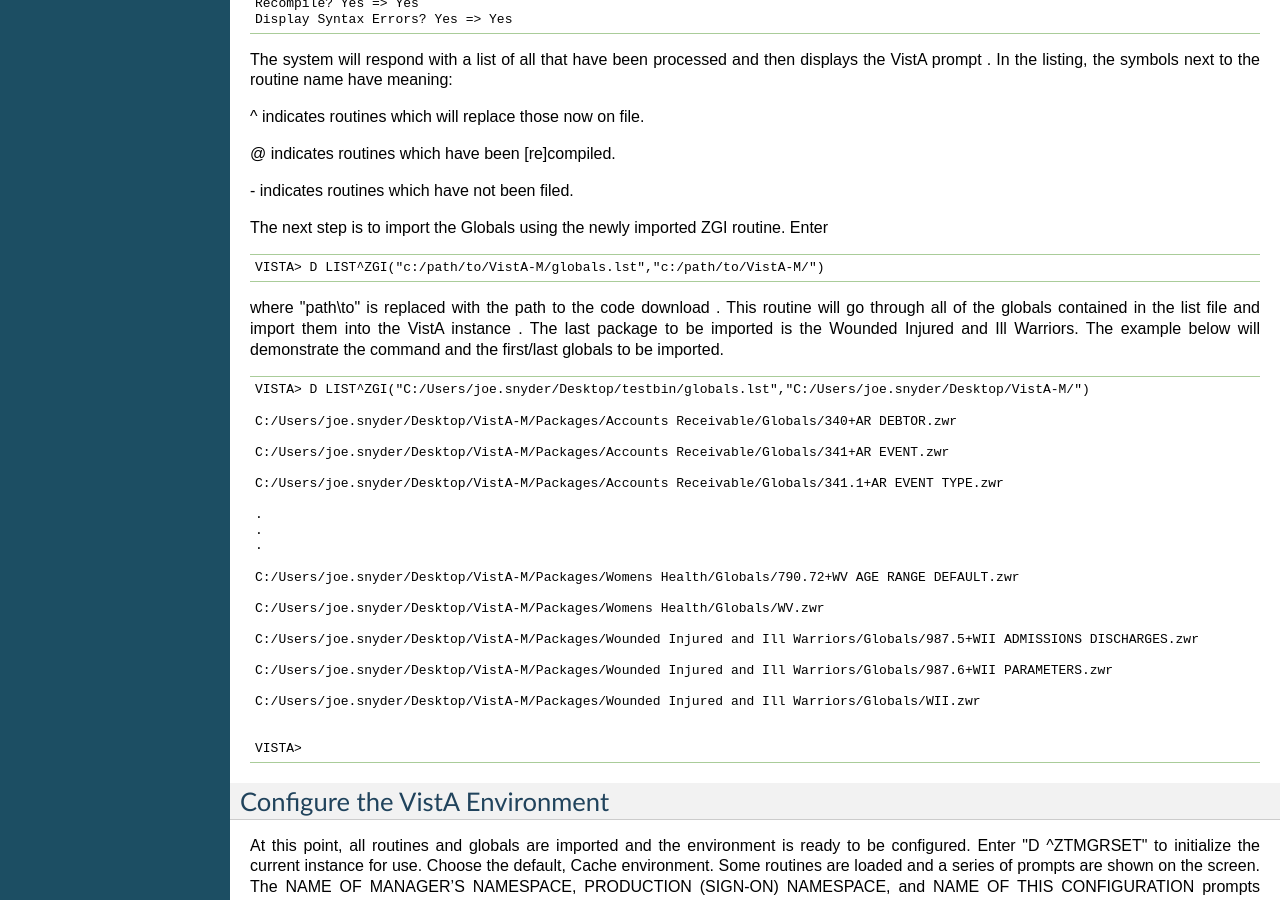
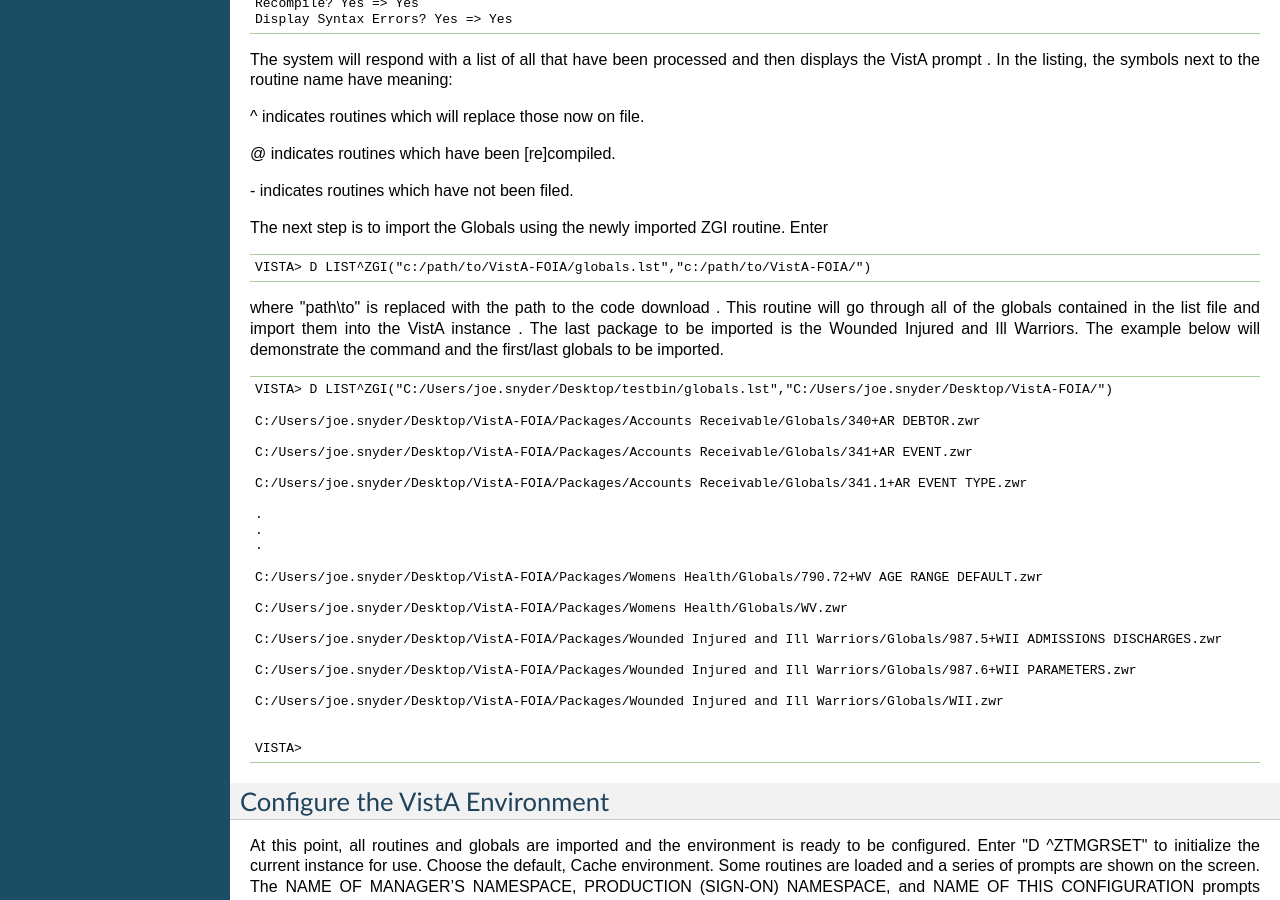
Before and after one commit to josephsnyder/doc-test, a Sphinx documentation site: the page built from Documentation/ImportCache.rst, in a window 1280 px wide and 900 px high, scrolled down 1728 px. Built offline with Sphinx 7.4.7, drawn with Linux system fonts in a browser that asks for light colours; some of the changed text lies outside the part shown.

Commit message:
Replace VistA-M references
Replace the VistA-M references with VistA-FOIA.

```diff
--- a/Documentation/ImportCache.rst
+++ b/Documentation/ImportCache.rst
@@ -15,13 +15,13 @@
 .. parsed-literal::
 
 
-  $ :usertype:`git clone git://code.osehra.org/VistA-M.git`
-  Cloning into 'VistA-M'...
+  $ :usertype:`git clone git://code.osehra.org/VistA-FOIA.git`
+  Cloning into 'VistA-FOIA'...
   .
   .
   .
   $
-  $ :usertype:`cd VistA-M`
+  $ :usertype:`cd VistA-FOIA`
 
 
 to make a local clone of the remote repository.
@@ -37,9 +37,9 @@
 .. parsed-literal::
 
 
-  VistA-M$ :usertype:`git ls-files -- "*.m" | python Scripts/PackRO.py > routines.ro`
+  VistA-FOIA$ :usertype:`git ls-files -- "*.m" | python Scripts/PackRO.py > routines.ro`
 
-  VistA-M$ :usertype:`git ls-files -- "*.zwr" > globals.lst`
+  VistA-FOIA$ :usertype:`git ls-files -- "*.zwr" > globals.lst`
 
 
 
@@ -116,33 +116,33 @@
 
 .. parsed-literal::
 
-  VISTA> :usertype:`D LIST^ZGI("c:/path/to/VistA-M/globals.lst","c:/path/to/VistA-M/")`
+  VISTA> :usertype:`D LIST^ZGI("c:/path/to/VistA-FOIA/globals.lst","c:/path/to/VistA-FOIA/")`
 
 where \"path\\to\" is replaced with the path to the code download . This routine will go through all of the globals contained in the list file and import them into the VistA instance . The last package to be imported is the Wounded Injured and Ill Warriors.  The example below will demonstrate the command and the first/last globals to be imported.
 
 .. parsed-literal::
 
-  VISTA> :usertype:`D LIST^ZGI("C:/Users/joe.snyder/Desktop/testbin/globals.lst","C:/Users/joe.snyder/Desktop/VistA-M/")`
+  VISTA> :usertype:`D LIST^ZGI("C:/Users/joe.snyder/Desktop/testbin/globals.lst","C:/Users/joe.snyder/Desktop/VistA-FOIA/")`
 
-  C:/Users/joe.snyder/Desktop/VistA-M/Packages/Accounts Receivable/Globals/340+AR DEBTOR.zwr
+  C:/Users/joe.snyder/Desktop/VistA-FOIA/Packages/Accounts Receivable/Globals/340+AR DEBTOR.zwr
 
-  C:/Users/joe.snyder/Desktop/VistA-M/Packages/Accounts Receivable/Globals/341+AR EVENT.zwr
+  C:/Users/joe.snyder/Desktop/VistA-FOIA/Packages/Accounts Receivable/Globals/341+AR EVENT.zwr
 
-  C:/Users/joe.snyder/Desktop/VistA-M/Packages/Accounts Receivable/Globals/341.1+AR EVENT TYPE.zwr
+  C:/Users/joe.snyder/Desktop/VistA-FOIA/Packages/Accounts Receivable/Globals/341.1+AR EVENT TYPE.zwr
 
   .
   .
   .
 
-  C:/Users/joe.snyder/Desktop/VistA-M/Packages/Womens Health/Globals/790.72+WV AGE RANGE DEFAULT.zwr
+  C:/Users/joe.snyder/Desktop/VistA-FOIA/Packages/Womens Health/Globals/790.72+WV AGE RANGE DEFAULT.zwr
 
-  C:/Users/joe.snyder/Desktop/VistA-M/Packages/Womens Health/Globals/WV.zwr
+  C:/Users/joe.snyder/Desktop/VistA-FOIA/Packages/Womens Health/Globals/WV.zwr
 
-  C:/Users/joe.snyder/Desktop/VistA-M/Packages/Wounded Injured and Ill Warriors/Globals/987.5+WII ADMISSIONS DISCHARGES.zwr
+  C:/Users/joe.snyder/Desktop/VistA-FOIA/Packages/Wounded Injured and Ill Warriors/Globals/987.5+WII ADMISSIONS DISCHARGES.zwr
 
-  C:/Users/joe.snyder/Desktop/VistA-M/Packages/Wounded Injured and Ill Warriors/Globals/987.6+WII PARAMETERS.zwr
+  C:/Users/joe.snyder/Desktop/VistA-FOIA/Packages/Wounded Injured and Ill Warriors/Globals/987.6+WII PARAMETERS.zwr
 
-  C:/Users/joe.snyder/Desktop/VistA-M/Packages/Wounded Injured and Ill Warriors/Globals/WII.zwr
+  C:/Users/joe.snyder/Desktop/VistA-FOIA/Packages/Wounded Injured and Ill Warriors/Globals/WII.zwr
 
 
   VISTA>
```
Also changed, not shown: Documentation/ImportGTM.rst (+5 -5 lines).
